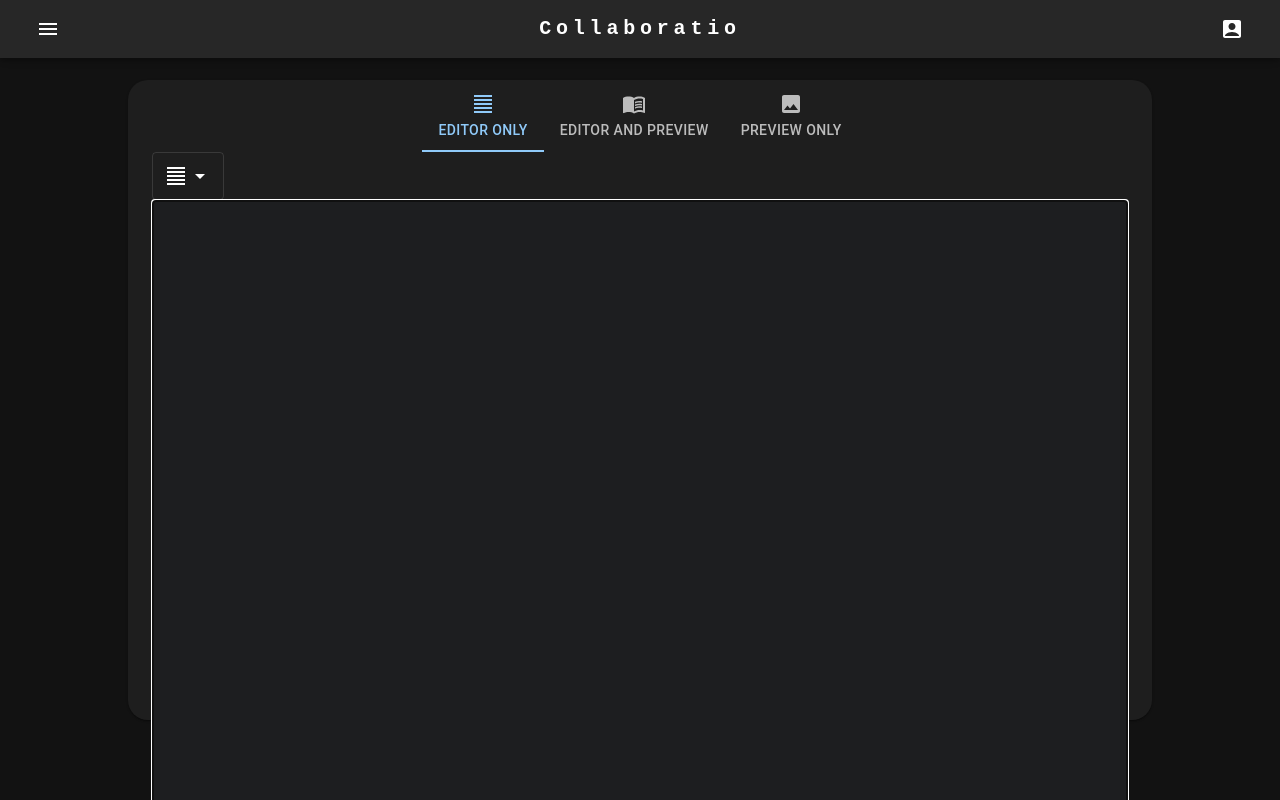
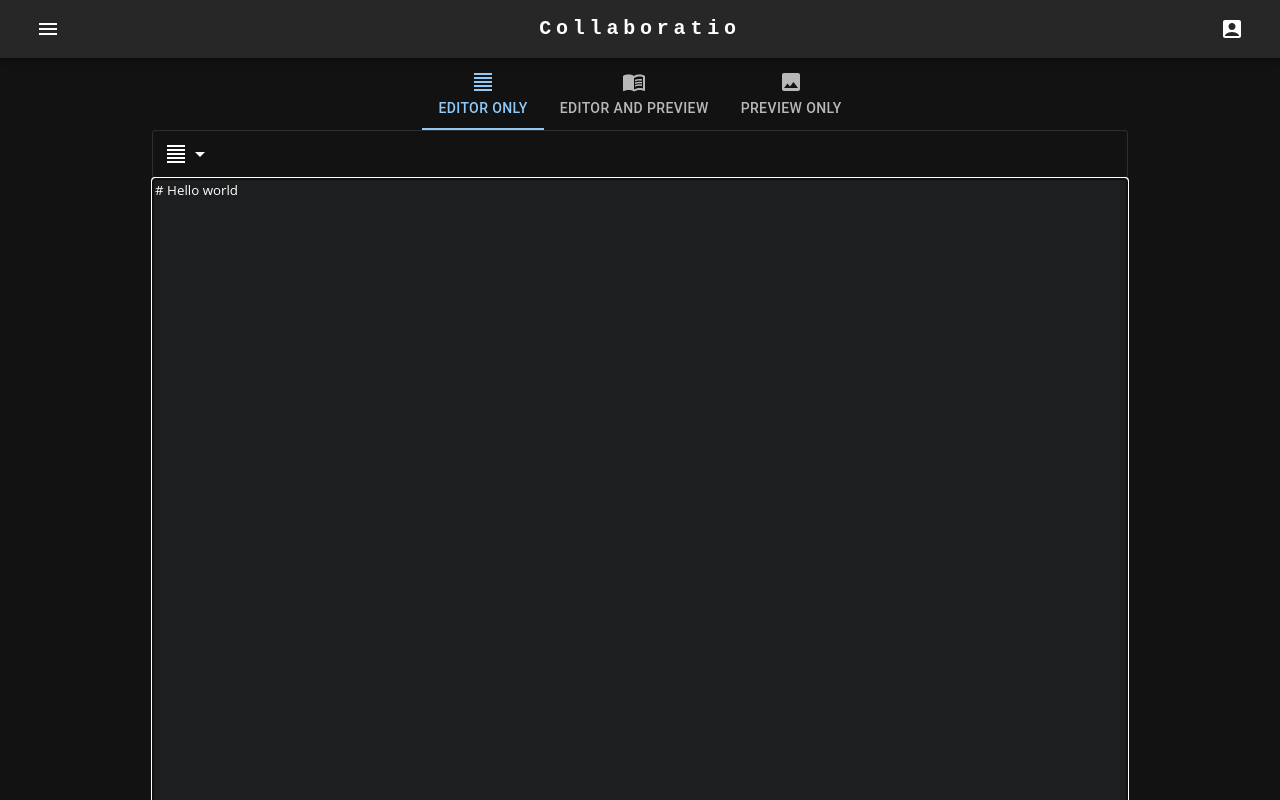
Before and after one commit to Libra-foundation/Collaboratio, a React (Vite) app: page / in a window 1280 px wide. Shown: the top 800 px of the page. Built offline with nearby package versions, Linux system fonts and the light colour scheme; the HTML template or start-up script is replaced by a standard one.

Commit message:
Markdown rendering

```diff
--- a/src/Components/MarkdownComponent/MarkdownComponent.tsx
+++ b/src/Components/MarkdownComponent/MarkdownComponent.tsx
@@ -1,6 +1,7 @@
 import React from "react";
 import {
   Container,
+  Paper,
   TextareaAutosize,
   type Theme,
   ToggleButton,
@@ -9,28 +10,83 @@
 } from "@mui/material";
 import FormatAlignJustifyIcon from "@mui/icons-material/FormatAlignJustify";
 import ArrowDropDownIcon from "@mui/icons-material/ArrowDropDown";
+import ReactMarkdown from "react-markdown";
 
-export default function MarkdownComponent(): JSX.Element {
-  const [MARKDOWN_INPUT, SetMarkdownInput] = React.useState("");
+interface MarkdownComponentProps {
+  mode: string;
+}
+
+export default function MarkdownComponent(
+  props: Readonly<MarkdownComponentProps>
+): JSX.Element {
+  const {mode} = props;
+
+  const [MARKDOWN_INPUT, SetMarkdownInput] = React.useState("# Hello world");
 
   const THEME: Theme = useTheme();
 
+  const Size = () => {
+    if (mode === "Editor only") {
+      return {
+        textarea: {
+          width: "100%",
+        },
+        preview: {
+          display: "none",
+        },
+      };
+    } else if (mode === "Editor and preview") {
+      return {
+        textarea: {
+          width: "50%",
+        },
+        preview: {
+          width: "50%",
+        },
+      };
+    } else if (mode === "Preview only") {
+      return {
+        textarea: {
+          display: "none",
+        },
+        preview: {
+          width: "100%",
+        },
+      };
+    }
+    return {
+      textarea: {
+        width: "100%",
+      },
+      preview: {
+        display: "none",
+      },
+    };
+  };
+
   return (
-    <Container>
-      <ToggleButtonGroup>
-        <ToggleButton value="test">
+    <Container
+      sx={{width: "100%", height: "90%", display: "flex", flexDirection: "row"}}
+    >
+      <Container sx={Size().textarea}>
+        <Paper variant="outlined" square={false}>
+          <ToggleButtonGroup sx={{width: "100%"}}>
+            <ToggleButton value="test" sx={{border: 0}}>
               <FormatAlignJustifyIcon />
               <ArrowDropDownIcon />
             </ToggleButton>
           </ToggleButtonGroup>
+        </Paper>
         <TextareaAutosize
+          value={MARKDOWN_INPUT}
           autoFocus
           style={{
             width: "100%",
-          height: "100%",
+            height: "90%",
             boxSizing: "border-box",
             resize: "none",
-          backgroundColor: THEME.palette.mode === "dark" ? "#1d1e20" : "white",
+            backgroundColor:
+              THEME.palette.mode === "dark" ? "#1d1e20" : "white",
             color: THEME.palette.mode === "dark" ? "white" : "black",
             borderRadius: "0 0 10px 10px",
             fontFamily: "open sans, sans-serif",
@@ -40,5 +96,9 @@
           }}
         />
       </Container>
+      <Container sx={Size().preview}>
+        <ReactMarkdown>{MARKDOWN_INPUT}</ReactMarkdown>
+      </Container>
+    </Container>
   );
 }
--- a/src/Pages/MarkdownPage/MarkdownPage.tsx
+++ b/src/Pages/MarkdownPage/MarkdownPage.tsx
@@ -1,29 +1,58 @@
 import React from "react";
 import MarkdownComponent from "../../Components/MarkdownComponent/MarkdownComponent";
-import {Container, Paper, Tab, Tabs} from "@mui/material";
+import {Container, Tab, Tabs, useMediaQuery} from "@mui/material";
 import FormatAlignJustifyIcon from "@mui/icons-material/FormatAlignJustify";
 import MenuBookIcon from "@mui/icons-material/MenuBook";
 import ImageIcon from "@mui/icons-material/Image";
 
 export default function MarkdownPage(): JSX.Element {
-  const [PREVIEW_MODE, SetPreviewMode] = React.useState(0);
+  const [PREVIEW_MODE, SetPreviewMode] = React.useState("Editor only");
+
+  const IS_SMALL_SCREEN: boolean = useMediaQuery(
+    "@media only screen and (max-width: 600px)"
+  );
+
+  const HandleChangeModeSallScreen = () => {
+    if (IS_SMALL_SCREEN && PREVIEW_MODE === "Editor and preview") {
+      SetPreviewMode("Editor only");
+    } else if (!IS_SMALL_SCREEN) {
+      return (
+        <Tab
+          icon={<MenuBookIcon />}
+          label="Editor and preview"
+          value="Editor and preview"
+        />
+      );
+    }
+    return undefined;
+  };
 
   const HandleChangePreviewMode = (
     event: React.SyntheticEvent,
-    new_value: number
-  ) => {
+    new_value: string
+  ): void => {
     SetPreviewMode(new_value);
   };
 
   return (
-    <Paper
+    <Container
       sx={{
-        height: "80vh",
-        margin: {lg: "10vh 10vw 10vh 10vw", md: "10vh 0 0 0"},
-        width: {lg: "80vw", md: "100vw"},
-        borderRadius: "20px",
+        height: "calc(100vh - 60px)",
+        margin: {lg: "60px auto 0 auto", xs: "60px auto 0 auto"},
+        width: "100%",
+        borderRadius: {lg: "20px", md: "0"},
+        padding: {
+          xl: "0 5% 5% 5%",
+          lg: "0 5% 5% 5%",
+          md: "0",
+          sm: "0",
+          xs: "0",
+        },
+        display: "flex",
+        flexDirection: "column",
+        justifyContent: "center",
+        alignItems: "center",
       }}
-      elevation={1}
     >
       <Container
         sx={{
@@ -31,15 +60,26 @@
           justifyContent: "center",
           alignItems: "center",
           flexDirection: "column",
+          width: "100%",
         }}
       >
-        <Tabs value={PREVIEW_MODE} onChange={HandleChangePreviewMode}>
-          <Tab icon={<FormatAlignJustifyIcon />} label="Editor only" />
-          <Tab icon={<MenuBookIcon />} label="Editor and preview" />
-          <Tab icon={<ImageIcon />} label="Preview only" />
+        <Tabs
+          value={PREVIEW_MODE}
+          onChange={HandleChangePreviewMode}
+          variant="scrollable"
+          scrollButtons="auto"
+        >
+          <Tab
+            icon={<FormatAlignJustifyIcon />}
+            label="Editor only"
+            value="Editor only"
+          />
+          {}
+          {HandleChangeModeSallScreen()}
+          <Tab icon={<ImageIcon />} label="Preview only" value="Preview only" />
         </Tabs>
       </Container>
-      <MarkdownComponent />
-    </Paper>
+      <MarkdownComponent mode={PREVIEW_MODE} />
+    </Container>
   );
 }
```
Also changed, not shown: package.json (+10 -6 lines), 1 other file (tests, documents, lock files or other folders). Lines whose indentation alone changed are shown as unchanged.
